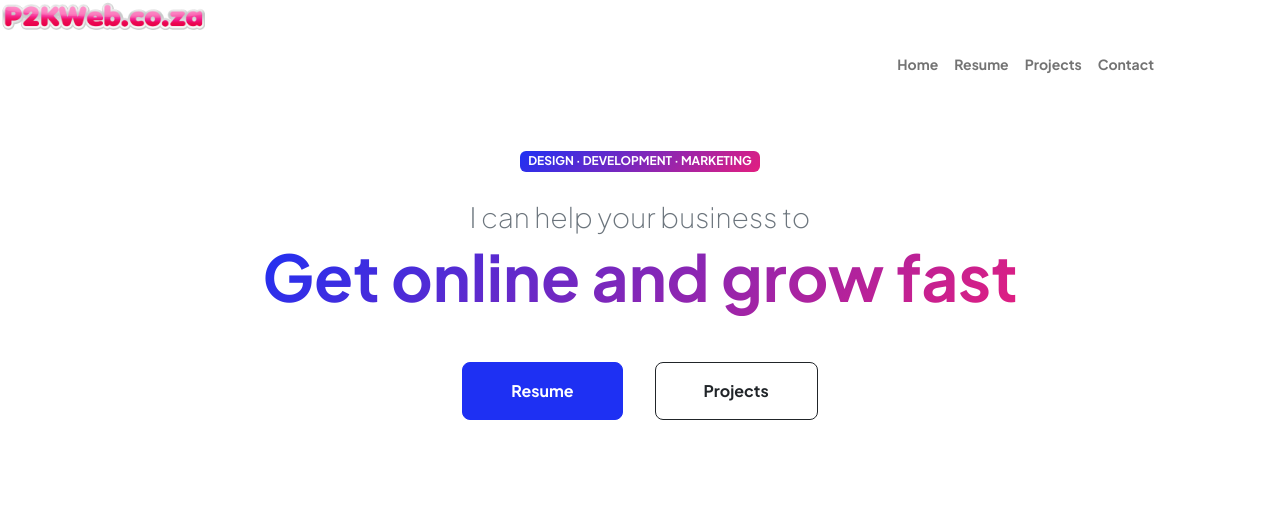
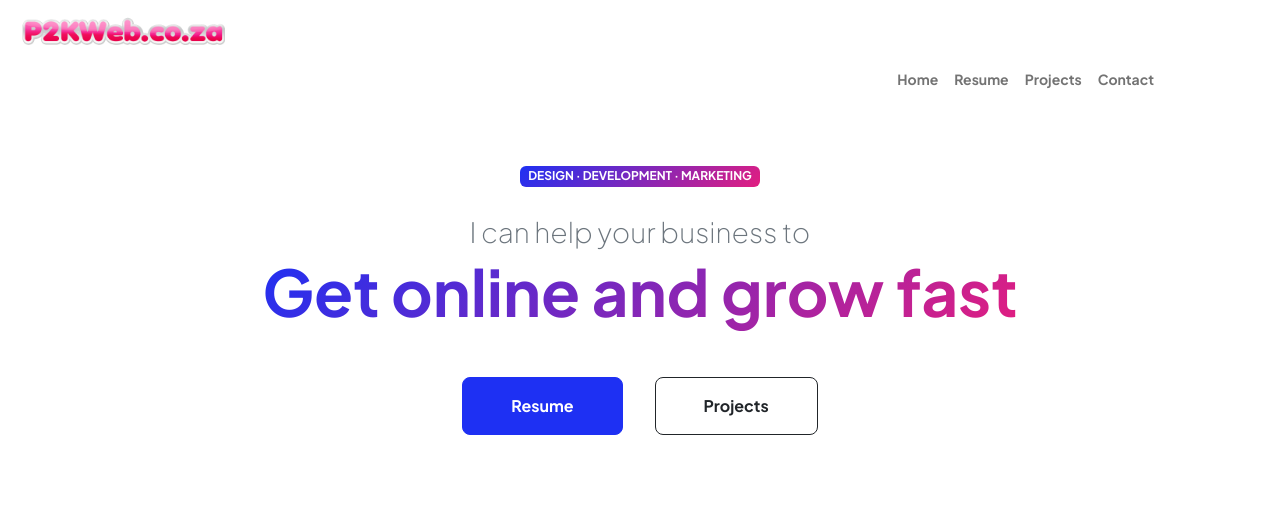
Before and after one commit to Cybernotcry/Me, a plain HTML site: page index.html in a window 1280 px wide. Shown: the top 526 px of the page. Drawn offline with nearby package versions, Linux system fonts and the light colour scheme.

Commit message:
Update index.html

```diff
--- a/index.html
+++ b/index.html
@@ -19,7 +19,7 @@
     </head>
     <body class="d-flex flex-column h-100">
         <!-- Header text content-->
-                       <img SRC="me.png" width="205" height="auto">
+                       <img SRC="me.png" width="225" height="115" style="padding-left:20px; padding-top:15px;">
         <main class="flex-shrink-0">
             <!-- Navigation-->
             <nav class="navbar navbar-expand-lg navbar-light bg-white py-3">
```
